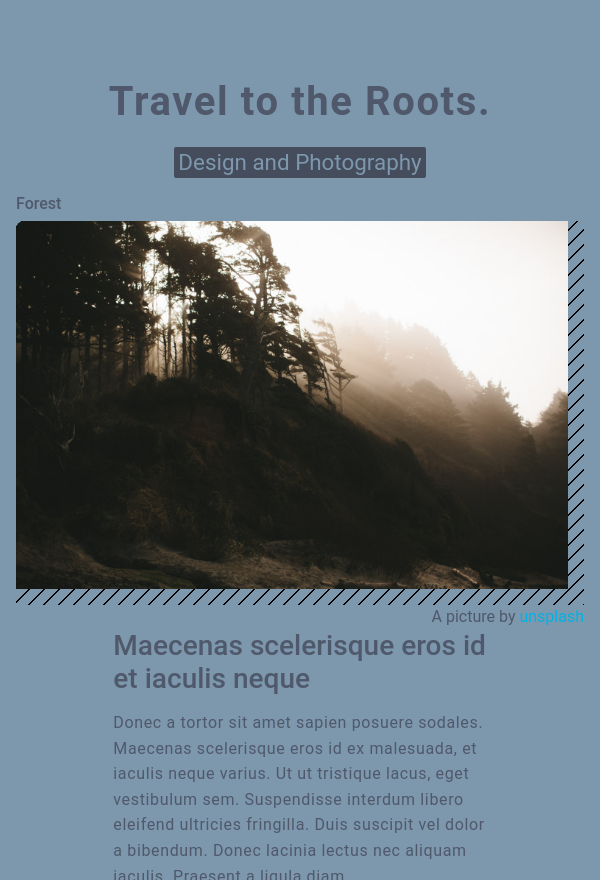
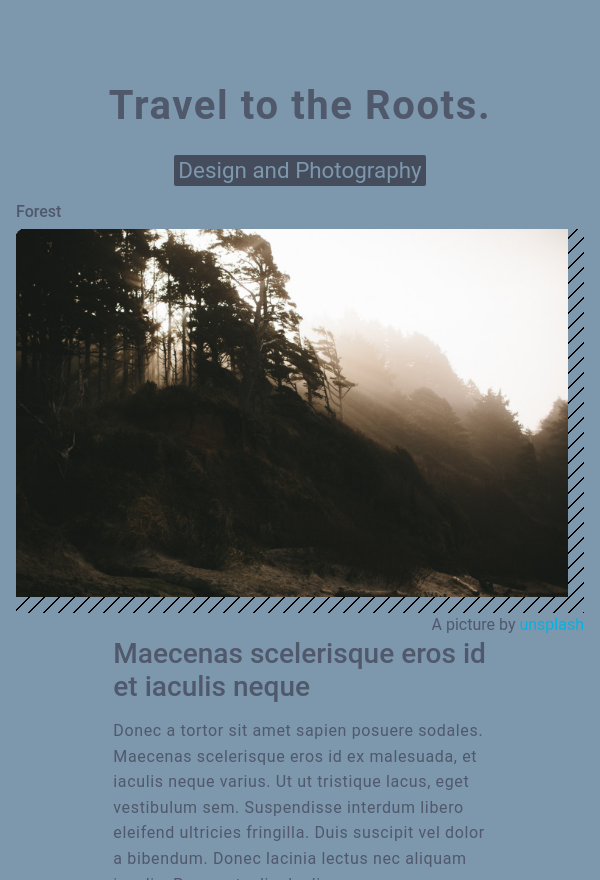
Before and after one commit to gasseklopper/portfolio_mmo, a website: page index.html in a window 600 px wide. Shown: the part 5970-6850 px from the top of the page. Drawn offline with Linux system fonts and the light colour scheme.

Commit message:
optimizing mobile bahavoir

```diff
--- a/src/custommmo/_post.scss
+++ b/src/custommmo/_post.scss
@@ -8,7 +8,7 @@
 	&__intro {
 		margin-bottom: 1em;
 
-		@media (max-width: 2366px) and (min-width: 992px)
+		@media (min-width: 992px) and (max-width: 2366px)
 		{
 			margin-bottom: 3em;
 		}
@@ -19,10 +19,10 @@
 		font-size: 3.3em;
 		line-height: 2em;
 		letter-spacing: 0.04em;
-		@media (min-width: 400px) and (max-width: 600px)
+		@media (min-width: 300px) and (max-width: 600px)
 		{
 			font-size: 2.5em;
-			line-height: 1.1em;
+			line-height: 1.3em;
 		}
 	}
 
--- a/src/custommmo/_styleguide.scss
+++ b/src/custommmo/_styleguide.scss
@@ -43,7 +43,7 @@
 		h2 {
 			padding: .3em;
 			margin: .21em 0 1em;
-				@media (min-width: 400px) and (max-width: 600px)
+				@media (min-width: 300px) and (max-width: 600px)
 				{
 				margin: 1.21em 0 1em;
 				}
```
Also changed, not shown: dist/spectre.css, dist/spectre.min.css.
